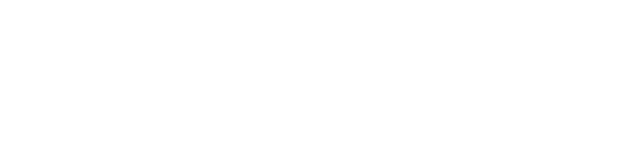
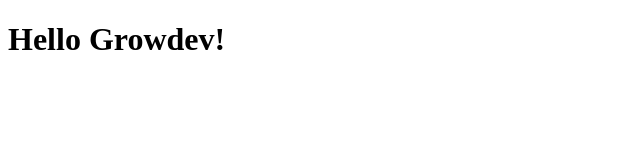
Before and after one commit to CleitonEliel/smart-git-demo, a plain HTML site: page index.html in a window 1280 px wide. Shown: the whole page, without its empty margins (0-640 px from the left). Drawn offline with Linux system fonts and the light colour scheme.

Commit message:
create h1

```diff
--- a/index.html
+++ b/index.html
@@ -3,7 +3,9 @@
 <head>
     <meta charset="UTF-8">
     <meta name="viewport" content="width=device-width, initial-scale=1.0">
-    <title>Document</title>
+    <title>smartgit</title>
 </head>
-<body></body>
+<body>
+    <h1>Hello Growdev!</h1>
+</body>
 </html>
```
